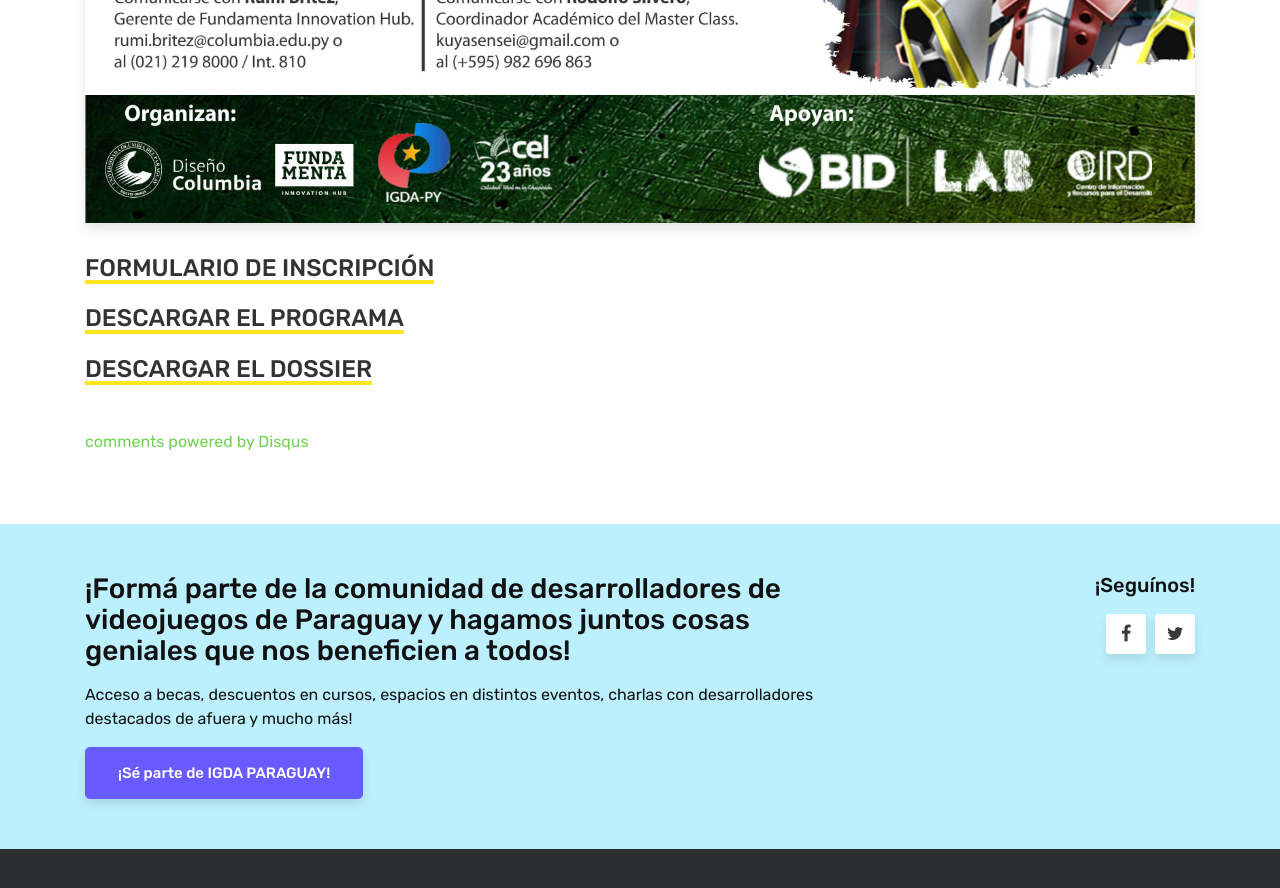
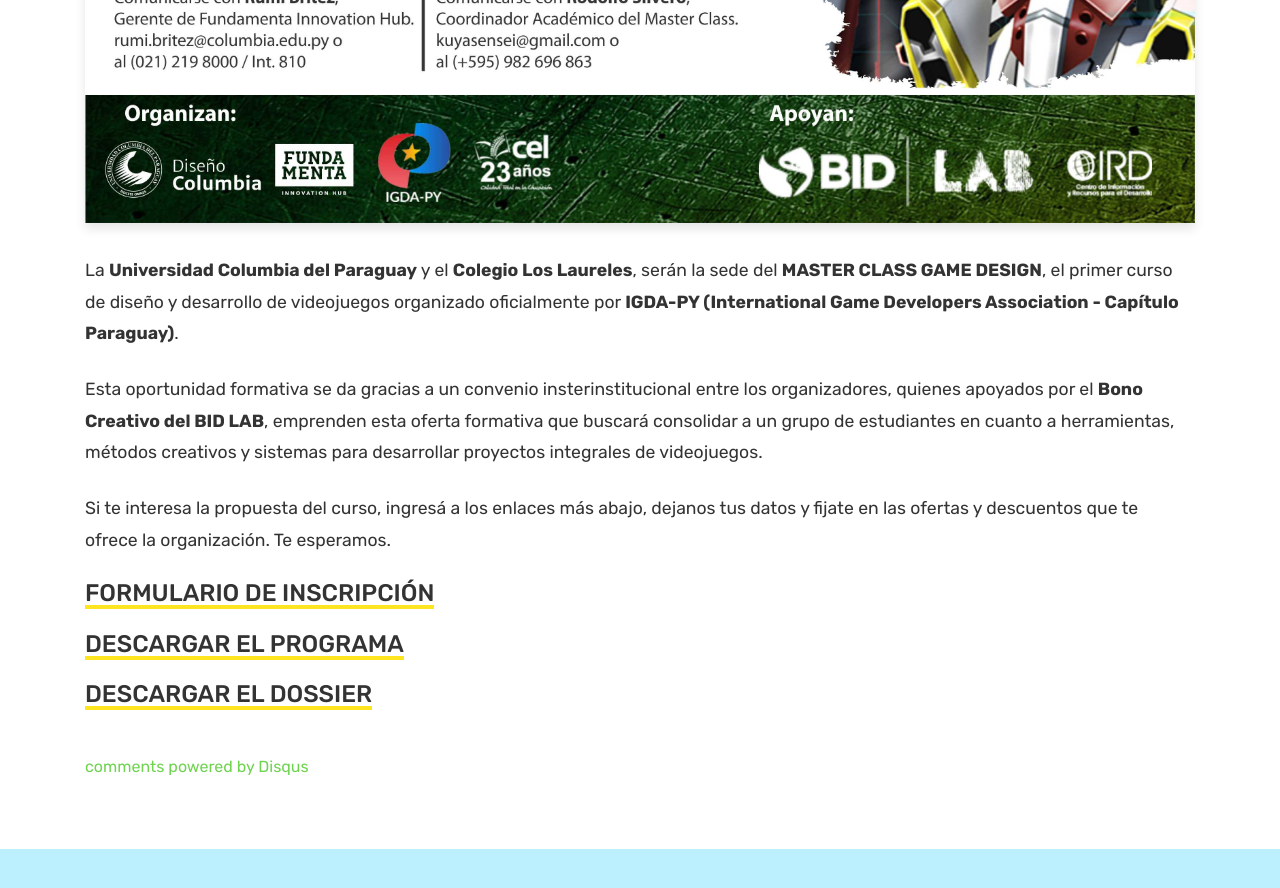
Before and after one commit to pescode/igdapy.github.io, a Jekyll site: the page built from masterclass/index.md, in a window 1280 px wide and 900 px high, scrolled down 678 px. Shown: the top 888 px of the window. Built offline with Jekyll 4.4.1, drawn with Linux system fonts in a browser that asks for light colours; comment, search, counter and statistics services are not loaded.

Commit message:
noticia master class

```diff
--- a/masterclass/index.md
+++ b/masterclass/index.md
@@ -5,6 +5,12 @@
 ---
 
 ![walking]({{ site.baseurl }}/masterclass/flyer.jpg)
+
+La **Universidad Columbia del Paraguay** y el **Colegio Los Laureles**, serán la sede del **MASTER CLASS GAME DESIGN**, el primer curso de diseño y desarrollo de videojuegos organizado oficialmente por **IGDA-PY (International Game Developers Association - Capítulo Paraguay)**.
+
+Esta oportunidad formativa se da gracias a un convenio insterinstitucional entre los organizadores, quienes apoyados por el **Bono Creativo del BID LAB**, emprenden esta oferta formativa que buscará consolidar a un grupo de estudiantes en cuanto a herramientas, métodos creativos y sistemas para desarrollar proyectos integrales de videojuegos.
+
+Si te interesa la propuesta del curso, ingresá a los enlaces más abajo, dejanos tus datos y fijate en las ofertas y descuentos que te ofrece la organización. Te esperamos.
 
 #### [FORMULARIO DE INSCRIPCIÓN][inscripcion]
 
```
Also changed, not shown: _posts/2019-05-06-gamedevpy2019.md (+1 -1 lines), _posts/2019-09-24-inscribite-master-class.md (added, +24 -0 lines), assets/images/19.jpg (added).
